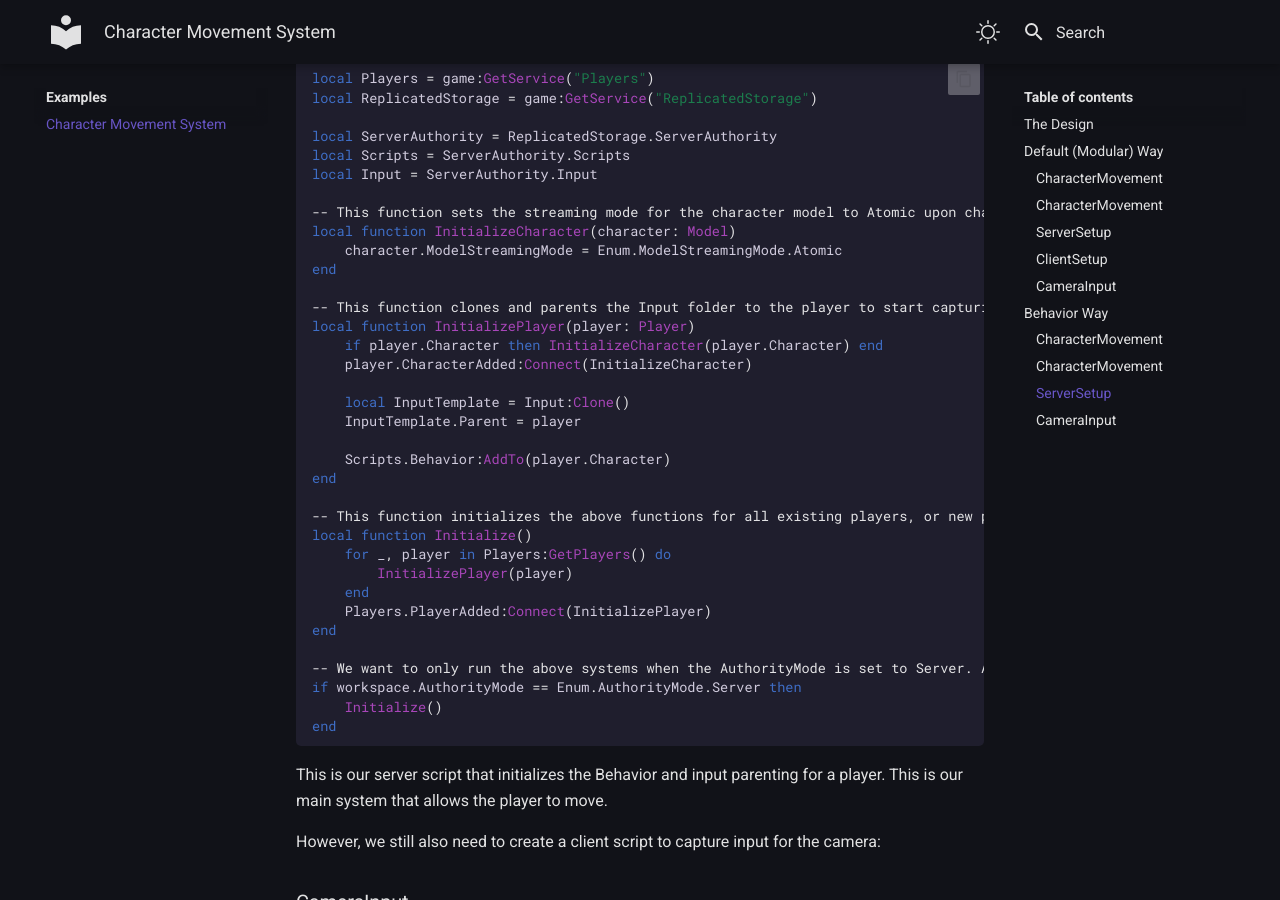
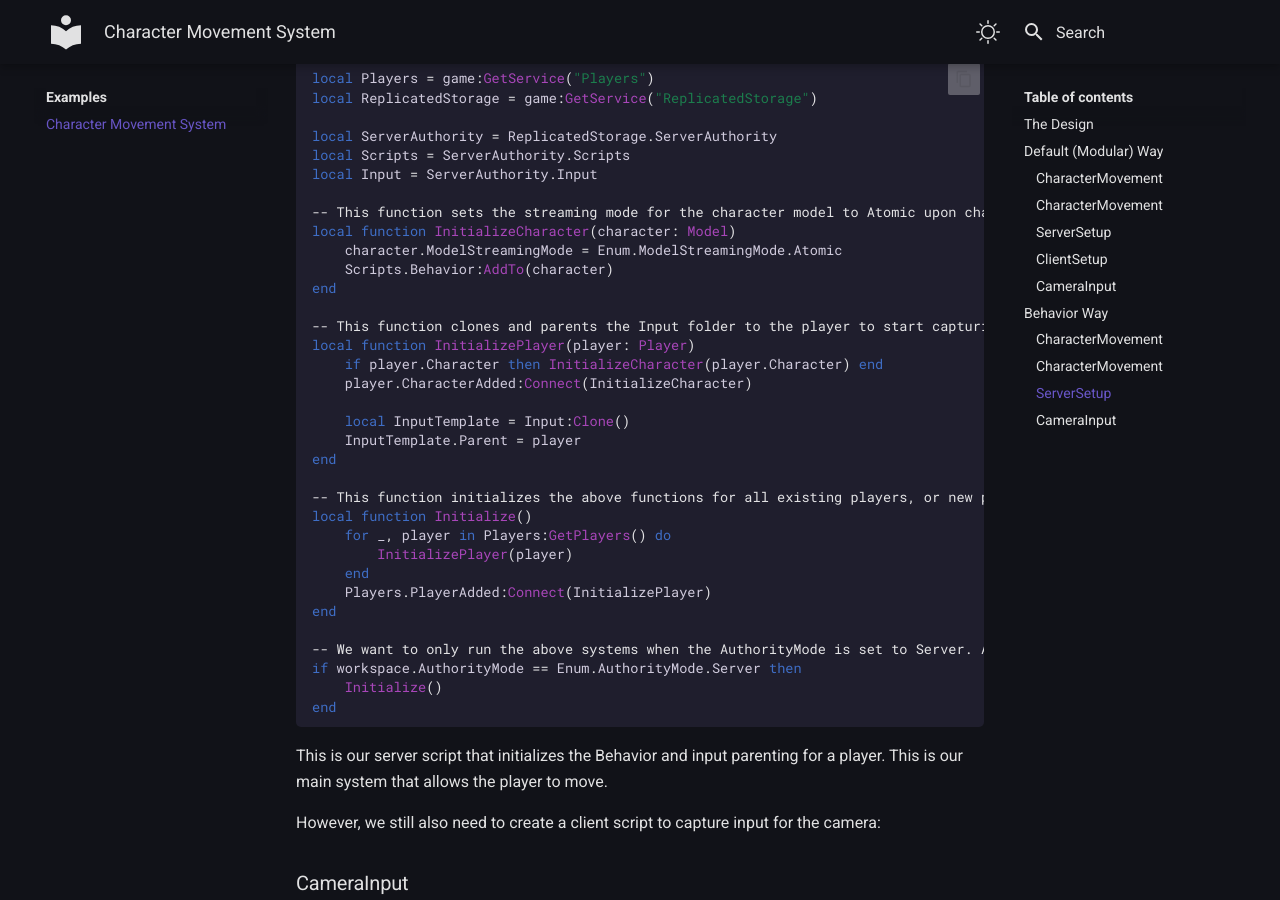
Before and after one commit to TenebrisNoctua/ServerAuthority, an MkDocs documentation site: the page built from docs/examples/character.md, in a window 1280 px wide and 900 px high, scrolled down 9685 px. Built offline with MkDocs 1.6.1 and Material for MkDocs 9.7.7, drawn with Linux system fonts in a browser that asks for light colours.

Commit message:
Update the Documentation.

```diff
--- a/docs/examples/character.md
+++ b/docs/examples/character.md
@@ -408,17 +408,16 @@ local Input = ServerAuthority.Input
 -- This function sets the streaming mode for the character model to Atomic upon character load.
 local function InitializeCharacter(character: Model)
 	character.ModelStreamingMode = Enum.ModelStreamingMode.Atomic
+	Scripts.Behavior:AddTo(character)
 end
 
--- This function clones and parents the Input folder to the player to start capturing input, and begins the movement calculation by binding the Behavior to the character.
+-- This function clones and parents the Input folder to the player to start capturing input, and begins the movement calculation by adding the Behavior to the character.
 local function InitializePlayer(player: Player)
 	if player.Character then InitializeCharacter(player.Character) end
 	player.CharacterAdded:Connect(InitializeCharacter)
 
 	local InputTemplate = Input:Clone()
 	InputTemplate.Parent = player
-
-	Scripts.Behavior:AddTo(player.Character)
 end
 
 -- This function initializes the above functions for all existing players, or new players.
```
